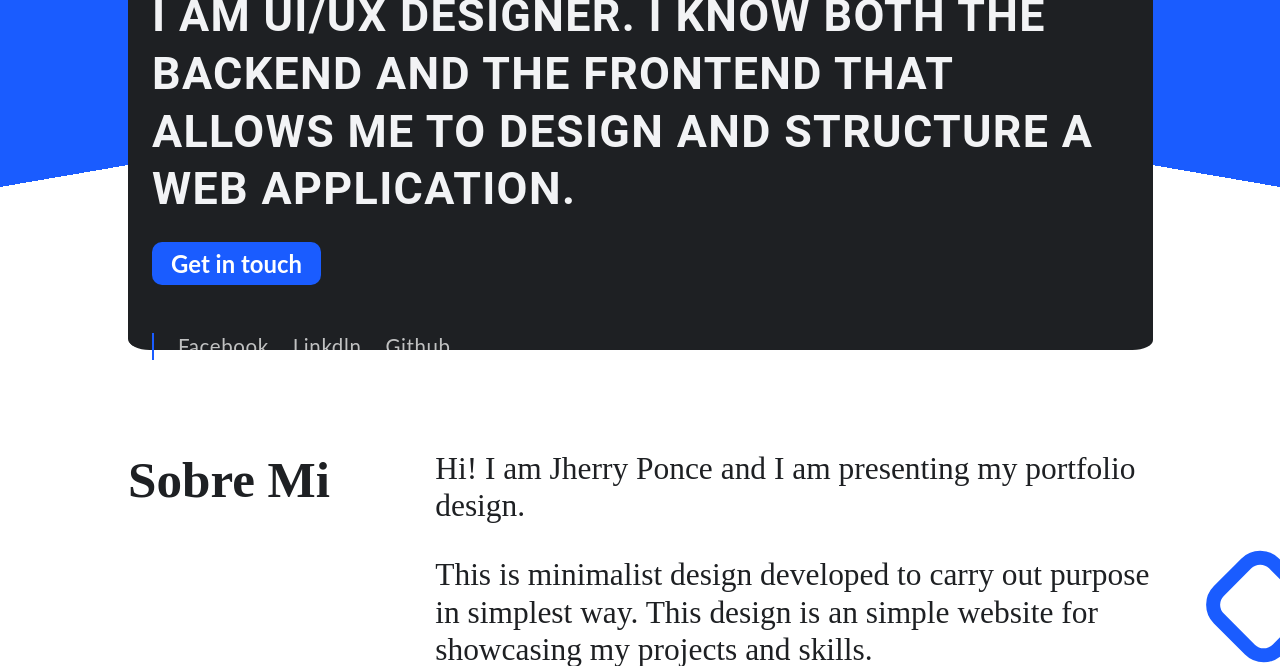
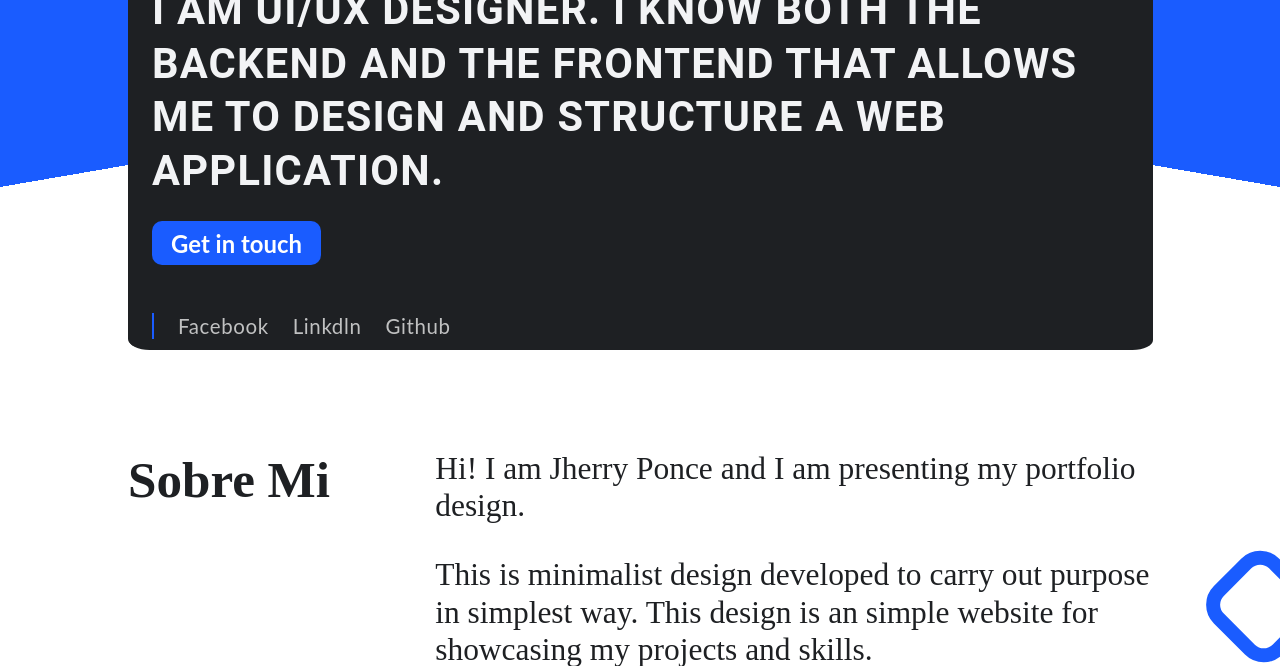
Before and after one commit to jherry-Ponce/Portafoliocss, a plain HTML site: page index.html in a window 1280 px wide. Shown: the part 434-1100 px from the top of the page. Drawn offline with Linux system fonts and the light colour scheme.

Commit message:
version 1 al 80%

```diff
--- a/style.css
+++ b/style.css
@@ -133,7 +133,7 @@ a{
 }
 .banner-second .second-body p{
     font-weight: 600;
-    font-size:2.8em;
+    font-size:2.6em;
     line-height: 129%;
     letter-spacing: 0.03em;
     color: #F2F3F5;
```
